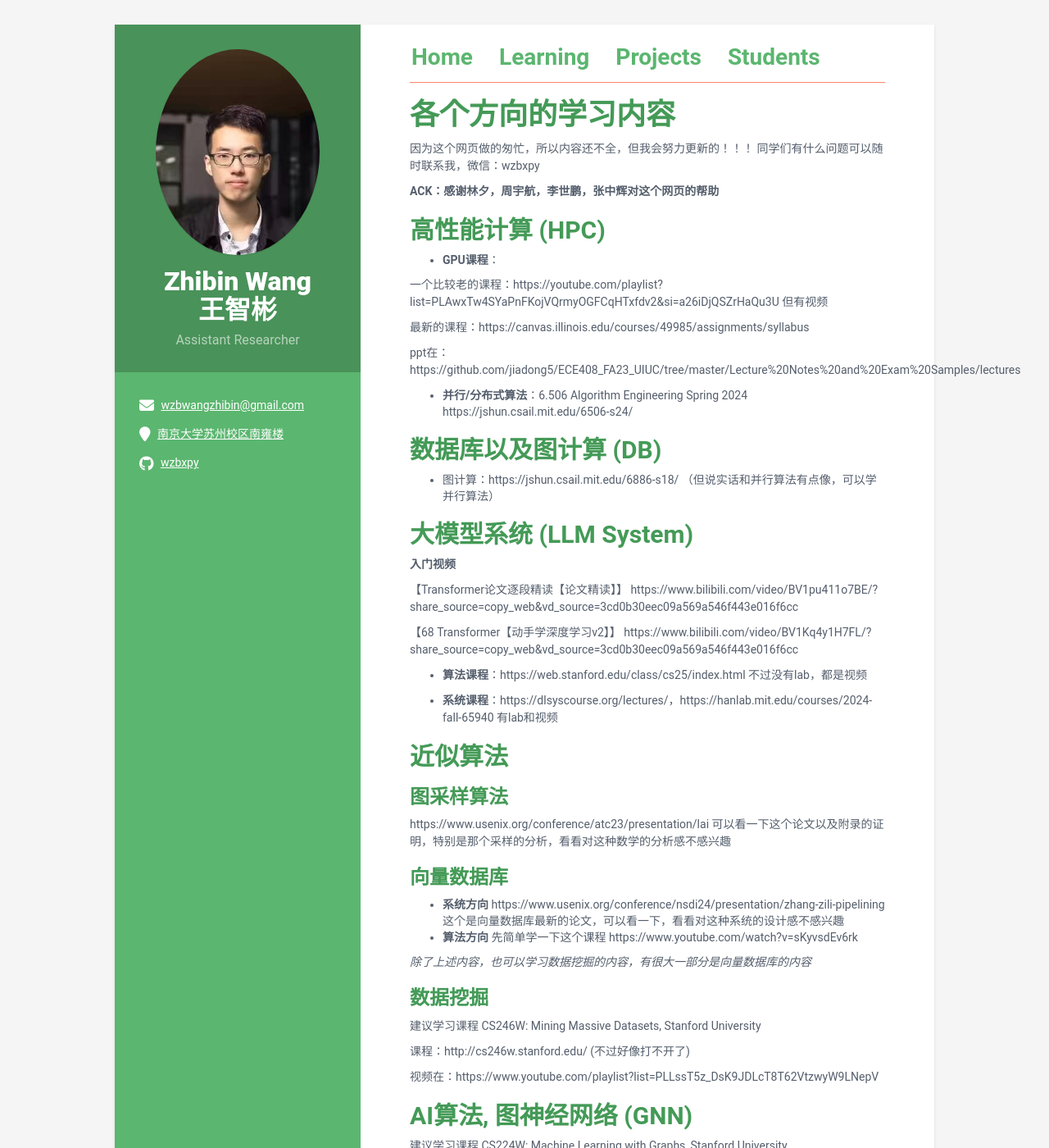
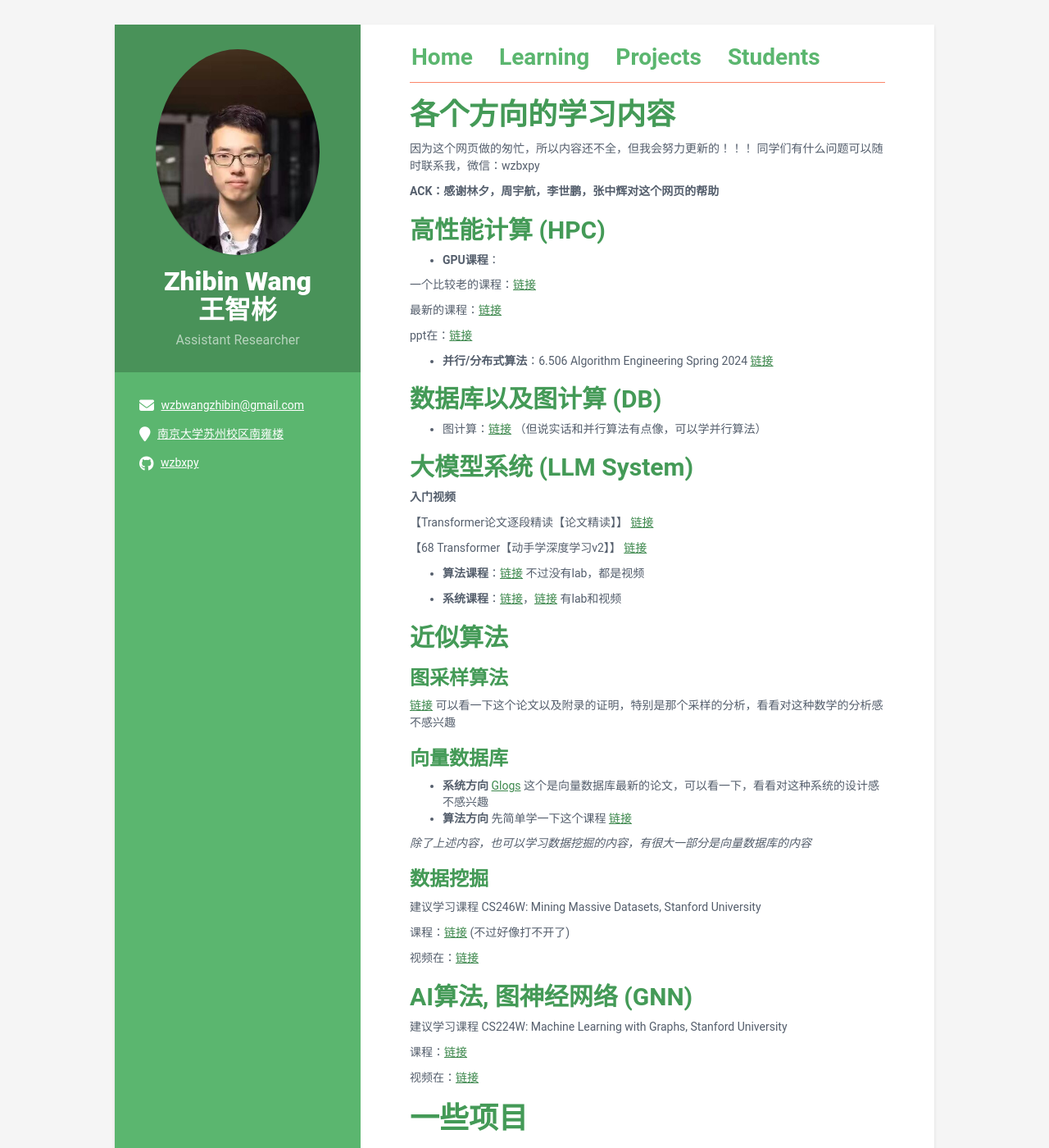
Before and after one commit to wzbxpy/wzbxpy.github.io, a Jekyll site: the page built from learning/index.md, in a window 1280 px wide and 1400 px high. Shown: the whole window at 82% size. Built offline with Jekyll 4.4.1, drawn with Linux system fonts in a browser that asks for light colours; some of the changed text lies outside the part shown.

Commit message:
update recent paper

```diff
--- a/learning/index.md
+++ b/learning/index.md
@@ -13,41 +13,41 @@ __ACK：感谢林夕，周宇航，李世鹏，张中辉对这个网页的帮助
 
 - __GPU课程__：
 
-一个比较老的课程：https://youtube.com/playlist?list=PLAwxTw4SYaPnFKojVQrmyOGFCqHTxfdv2&si=a26iDjQSZrHaQu3U 但有视频
+一个比较老的课程：[链接](https://youtube.com/playlist?list=PLAwxTw4SYaPnFKojVQrmyOGFCqHTxfdv2&si=a26iDjQSZrHaQu3U)
 
-最新的课程：https://canvas.illinois.edu/courses/49985/assignments/syllabus
+最新的课程：[链接](https://canvas.illinois.edu/courses/49985/assignments/syllabus)
 
-ppt在：https://github.com/jiadong5/ECE408_FA23_UIUC/tree/master/Lecture%20Notes%20and%20Exam%20Samples/lectures
+ppt在：[链接](https://github.com/jiadong5/ECE408_FA23_UIUC/tree/master/Lecture%20Notes%20and%20Exam%20Samples/lectures)
 
 - __并行/分布式算法__：6.506 Algorithm Engineering Spring 2024
-https://jshun.csail.mit.edu/6506-s24/
+[链接](https://jshun.csail.mit.edu/6506-s24/)
 
 ## 数据库以及图计算 (DB)
 
-- 图计算：https://jshun.csail.mit.edu/6886-s18/ （但说实话和并行算法有点像，可以学并行算法）
+- 图计算：[链接](https://jshun.csail.mit.edu/6886-s18/) （但说实话和并行算法有点像，可以学并行算法）
 
 ## 大模型系统 (LLM System)
 
 __入门视频__
 
-【Transformer论文逐段精读【论文精读】】 https://www.bilibili.com/video/BV1pu411o7BE/?share_source=copy_web&vd_source=3cd0b30eec09a569a546f443e016f6cc
+【Transformer论文逐段精读【论文精读】】 [链接](https://www.bilibili.com/video/BV1pu411o7BE/?share_source=copy_web&vd_source=3cd0b30eec09a569a546f443e016f6cc)
 
-【68 Transformer【动手学深度学习v2】】 https://www.bilibili.com/video/BV1Kq4y1H7FL/?share_source=copy_web&vd_source=3cd0b30eec09a569a546f443e016f6cc
+【68 Transformer【动手学深度学习v2】】 [链接](https://www.bilibili.com/video/BV1Kq4y1H7FL/?share_source=copy_web&vd_source=3cd0b30eec09a569a546f443e016f6cc)
 
-- __算法课程__：https://web.stanford.edu/class/cs25/index.html 不过没有lab，都是视频
+- __算法课程__：[链接](https://web.stanford.edu/class/cs25/index.html) 不过没有lab，都是视频
 
-- __系统课程__：https://dlsyscourse.org/lectures/，https://hanlab.mit.edu/courses/2024-fall-65940 有lab和视频
+- __系统课程__：[链接](https://dlsyscourse.org/lectures/)，[链接](https://hanlab.mit.edu/courses/2024-fall-65940) 有lab和视频
 
 
 ## 近似算法
 
 ### 图采样算法
-https://www.usenix.org/conference/atc23/presentation/lai
+[链接](https://www.usenix.org/conference/atc23/presentation/lai)
 可以看一下这个论文以及附录的证明，特别是那个采样的分析，看看对这种数学的分析感不感兴趣
 
 ### 向量数据库
-- __系统方向__ https://www.usenix.org/conference/nsdi24/presentation/zhang-zili-pipelining 这个是向量数据库最新的论文，可以看一下，看看对这种系统的设计感不感兴趣
-- __算法方向__ 先简单学一下这个课程 https://www.youtube.com/watch?v=sKyvsdEv6rk
+- __系统方向__ [Glogs](https://www.usenix.org/conference/nsdi24/presentation/zhang-zili-pipelining) 这个是向量数据库最新的论文，可以看一下，看看对这种系统的设计感不感兴趣
+- __算法方向__ 先简单学一下这个课程 [链接](https://www.youtube.com/watch?v=sKyvsdEv6rk)
 
 _除了上述内容，也可以学习数据挖掘的内容，有很大一部分是向量数据库的内容_
 
@@ -55,25 +55,25 @@ _除了上述内容，也可以学习数据挖掘的内容，有很大一部分
 
 建议学习课程 CS246W: Mining Massive Datasets, Stanford University
 
-课程：http://cs246w.stanford.edu/ (不过好像打不开了)
+课程：[链接](http://cs246w.stanford.edu/) (不过好像打不开了)
 
-视频在：https://www.youtube.com/playlist?list=PLLssT5z_DsK9JDLcT8T62VtzwyW9LNepV
+视频在：[链接](https://www.youtube.com/playlist?list=PLLssT5z_DsK9JDLcT8T62VtzwyW9LNepV)
 
 ## AI算法, 图神经网络 (GNN)
 
 建议学习课程 CS224W: Machine Learning with Graphs, Stanford University
 
-课程：http://cs224w.stanford.edu/
+课程：[链接](http://cs224w.stanford.edu/)
 
-视频在：https://www.youtube.com/playlist?list=PLoROMvodv4rPLKxIpqhjhPgdQy7imNkDn
+视频在：[链接](https://www.youtube.com/playlist?list=PLoROMvodv4rPLKxIpqhjhPgdQy7imNkDn)
 
 
 # 一些项目
 
 ### Leiden算法在GPU上的实现 （HPC，图计算，近似算法，DB）
-社区检测的一些介绍: https://www.zhihu.com/question/29042018/answer/2216618374
+社区检测的一些介绍: [链接](https://www.zhihu.com/question/29042018/answer/2216618374)
 
-Leiden算法的论文：https://www.nature.com/articles/s41598-019-41695-z
+Leiden算法的论文：[链接](https://www.nature.com/articles/s41598-019-41695-z)
 
 __进度__：我们基于Leiden算法的前置算法Louvain已经在GPU上实现了（发表在PPoPP， CCF A，南大第一篇），扩展到Leiden算法应该不难
 
@@ -95,13 +95,13 @@ __有一个博士生在做这个方向，可以和他一起做__
 
 ### ASPLOS的比赛
 
-https://github.com/asplos-contest/2025/tree/main
+[链接](https://github.com/asplos-contest/2025/tree/main)
 
 __有个ACM金牌的大四学长在做，可以一起做__
 
 ### Multi-Agent （AI算法，LLM System）
 
-论文：https://arxiv.org/pdf/2402.01680
+论文：[链接](https://arxiv.org/pdf/2402.01680)
 
 __进度__：刚刚开始
 
@@ -109,7 +109,7 @@ __进度__：刚刚开始
 
 __相关论文__
 
-Flash attention: https://github.com/Dao-AILab/flash-attention
+Flash attention: [链接](https://github.com/Dao-AILab/flash-attention)
 - Describe how to decompose the attention operation
 
 SpecInfer: Accelerating Large Language Model Serving with Tree-based Speculative Inference and Verification
```
Also changed, not shown: Gemfile.lock, README.md, 2 other files.
